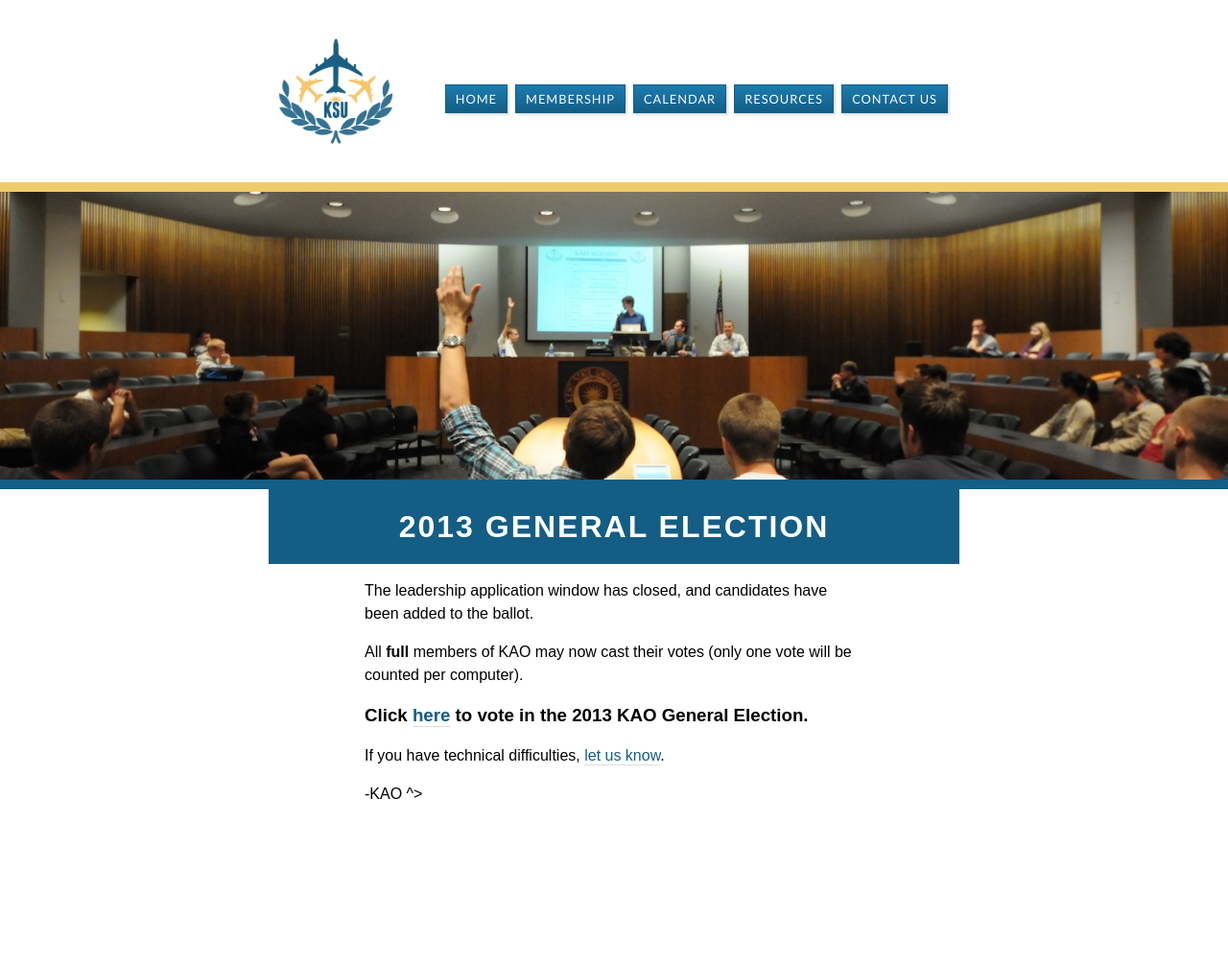
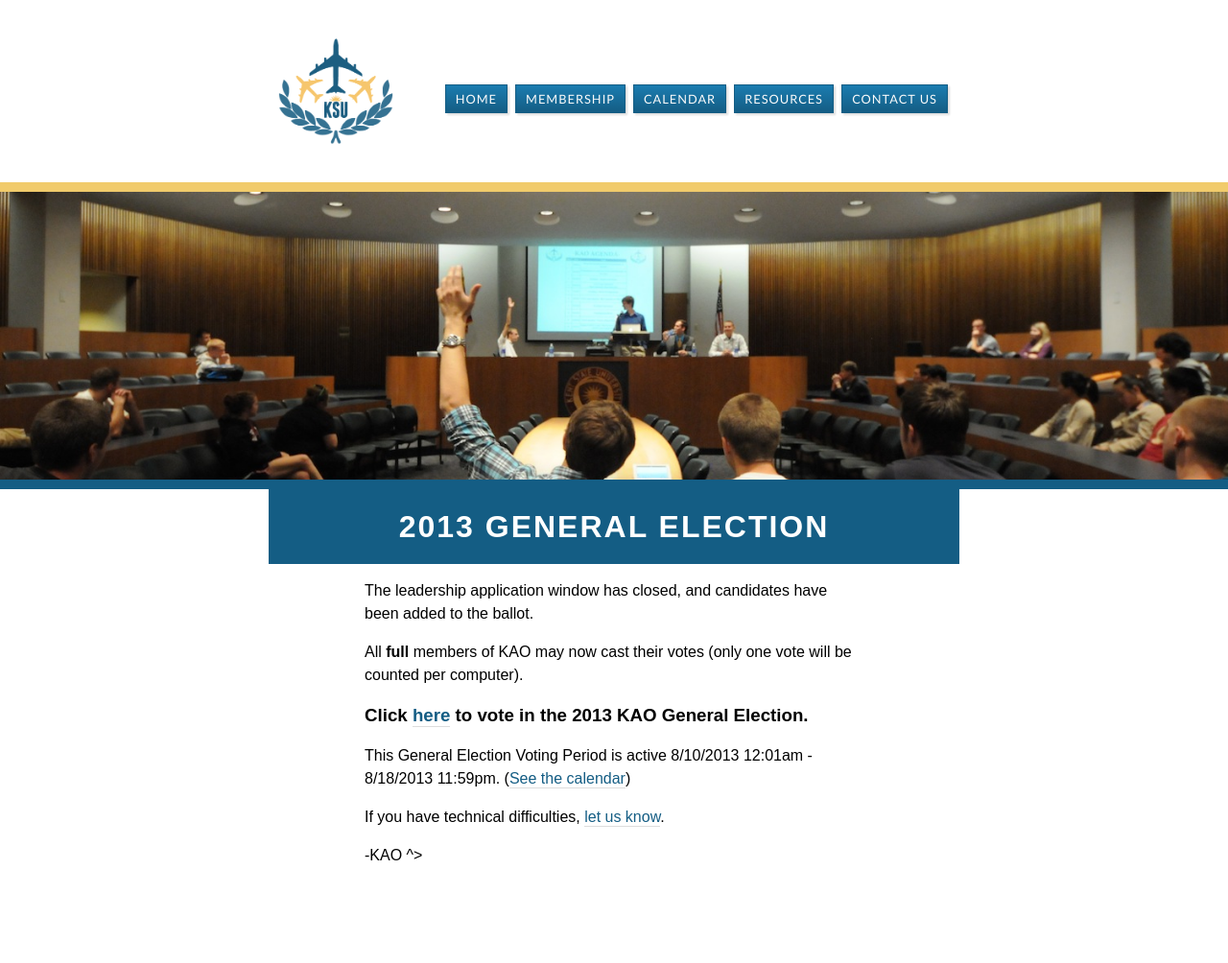
Before and after one commit to tbliss1/kentstateatc.github.com, a Jekyll site: the page built from voting/2013-officers.md, in a window 1280 px wide. Shown: the whole page at 96% size. Built offline with Jekyll 4.4.1, drawn with Linux system fonts in a browser that asks for light colours; before the commit the page ends 940 px from its top, so only the background shows below that.

Commit message:
Update 2013-officers.md

```diff
--- a/voting/2013-officers.md
+++ b/voting/2013-officers.md
@@ -10,6 +10,8 @@ All __full__ members of KAO may now cast their votes (only one vote will be coun
 
 ### **Click <a href="#" rel="nofollow" onClick="window.open('http://www.smartsurvey.co.uk/s/87491STPSA', '','toolbar=0,location=0,directories=0,status=0,menubar=0,scrollbars=1,resizable=1,width=800,height=495');return false" >here</a> to vote in the 2013 KAO General Election.**
 
+This General Election Voting Period is active 8/10/2013 12:01am - 8/18/2013 11:59pm. ([See the calendar](www.kentstateatc.org/calendar))
+
 If you have technical difficulties, [let us know](mailto:desk@kentstateatc.org).
 
 -KAO ^>
```
